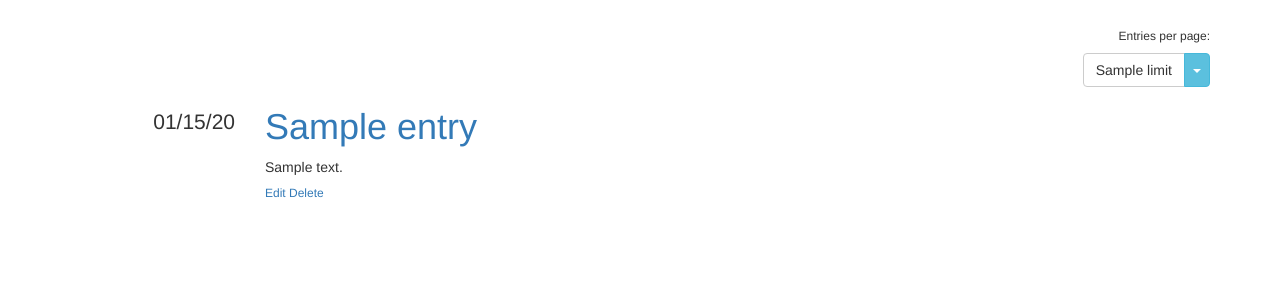
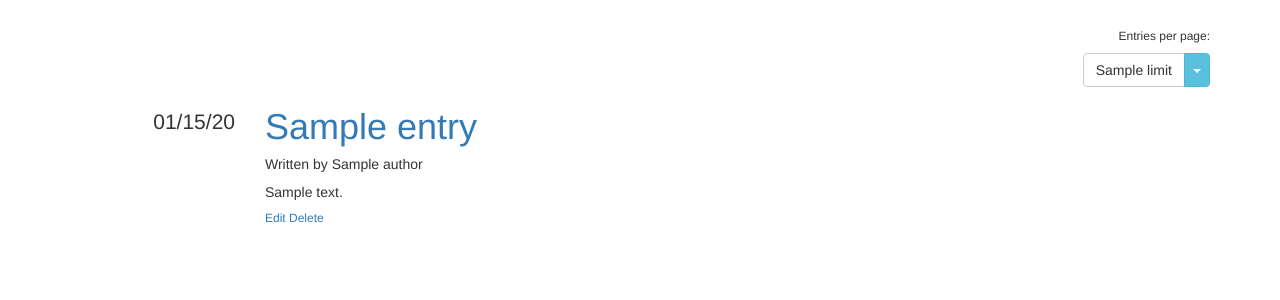
Before and after one commit to tydonk/blogful, a Flask app: template blog/templates/entries.html in a window 1280 px wide. Shown: the part 51-351 px from the top of the page. Run offline with Flask 2, Linux system fonts and the light colour scheme; the template is opened without the code that fills it: most values are stand-ins (such as "Sample title", 1, 10 or a date in 2020); some libraries are stand-ins or nearby versions.

Commit message:
author name added to entries

```diff
--- a/blog/templates/macros.html
+++ b/blog/templates/macros.html
@@ -11,6 +11,9 @@
         <h1>
             <a href="/entry/{{ entry.id }}">{{ entry.title }}</a>
         </h1>
+        <h5>
+            Written by {{ entry.author.name }}
+        </h5>
         {{ entry.content | markdown }}
         <div class="display: inline-block; text-left spacing: 2px">
             <h6>
```
